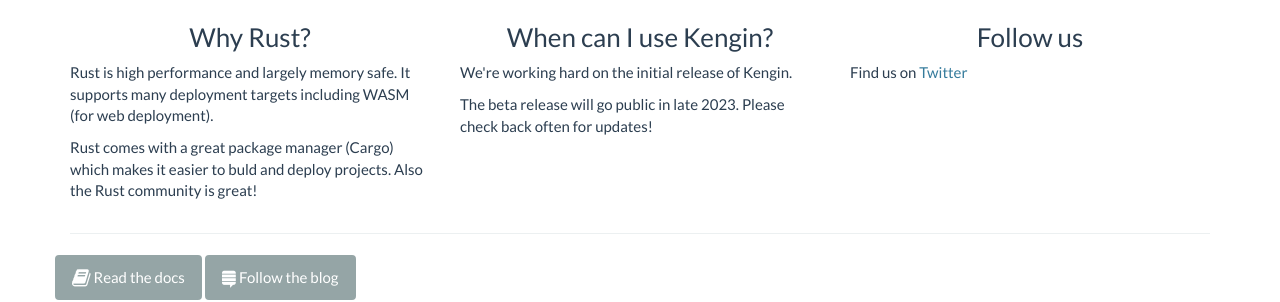
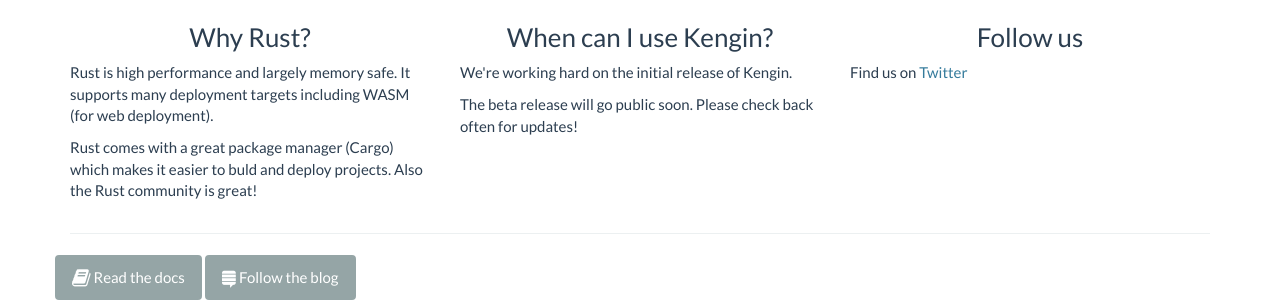
Before and after one commit to kengin-games/website, a Jekyll site: the page built from index.html, in a window 1280 px wide and 1393 px high. Shown: the part 1027-1329 px from the top of the window. Built offline with Jekyll 4.4.1, drawn with Linux system fonts in a browser that asks for light colours.

Commit message:
Update beta date.

```diff
--- a/index.html
+++ b/index.html
@@ -82,7 +82,7 @@
                 We're working hard on the initial release of Kengin.
             </p>
             <p>
-                The beta release will go public in late 2023. Please check back often for updates!
+                The beta release will go public soon. Please check back often for updates!
             </p>
         </div>
         <div class="col-sm-4">
```
